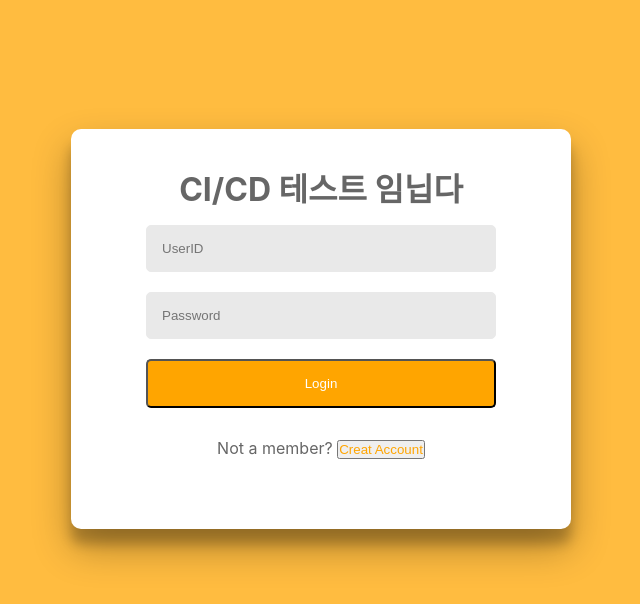
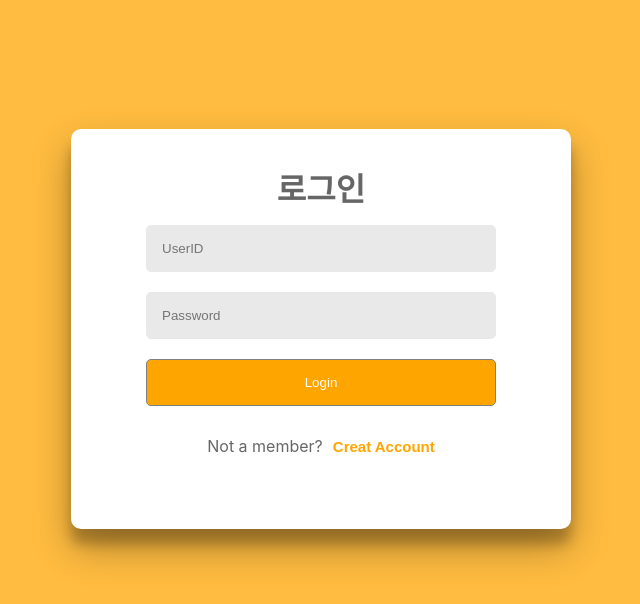
Before and after one commit to kimdowan123/wanted-pre-onboarding-frontend, a React (Create React App) app: page / in a window 1280 px wide. Shown: the top 604 px of the page, without its empty margins (319-959 px from the left). Built offline with nearby package versions, Linux system fonts and the light colour scheme.

Commit message:
로그인 페이지 styled components 적용

```diff
--- a/src/api/index.js
+++ b/src/api/index.js
@@ -1,4 +1,5 @@
 import { handleSignin, handleSignup } from './auth';
 import { getTodo, deleteTodo, addTodo, reviseTodo } from './todo';
 
-export { handleSignin, handleSignup, getTodo, deleteTodo, addTodo, reviseTodo };
+export { handleSignin, handleSignup };
+export { getTodo, deleteTodo, addTodo, reviseTodo };
--- a/src/page/login/LoginPage.js
+++ b/src/page/login/LoginPage.js
@@ -1,16 +1,25 @@
 import { useState } from 'react';
+import styled from 'styled-components';
 import SignUpModal from './components/SignUpModal';
 import SignIn from './components/SignIn';
+// import {Container} from ''
 
 function LoginPage() {
   const [modal, setModal] = useState(false);
   return (
-    <>
+    <Container>
       {/* 회원가입 모달 */}
       <SignUpModal modal={modal} setModal={setModal} />
       {/* 로그인페이지 */}
       <SignIn setModal={setModal} />
-    </>
+    </Container>
   );
 }
 export default LoginPage;
+
+const Container = styled.div`
+  width: 100vw;
+  height: 100vh;
+  background-color: #ffbc40;
+  padding: 1px;
+`;
--- a/src/page/login/components/SignIn.js
+++ b/src/page/login/components/SignIn.js
@@ -1,6 +1,7 @@
 import { useState } from 'react';
+import styled from 'styled-components';
 import { handleSignin } from '../../../api/index';
-import './SignIn.scss';
+// import './SignIn.scss';
 
 function SignIn(props) {
   const [userInfo, setUserInfo] = useState({
@@ -24,10 +25,9 @@ function SignIn(props) {
   };
 
   return (
-    <div className="loginPage">
-      <div className="loginContainer">
-        <h1>CI/CD 테스트 임닙다</h1>
-        <input
+    <SignInContainer>
+      <h1>로그인</h1>
+      <Input
         type="text"
         placeholder="UserID"
         onInput={(e) => {
@@ -36,7 +36,7 @@ function SignIn(props) {
           setUserInfo(box);
         }}
       />
-        <input
+      <Input
         type="password"
         placeholder="Password"
         onInput={(e) => {
@@ -45,18 +45,17 @@ function SignIn(props) {
           setUserInfo(box);
         }}
       />
-        <button
+      <LoginBtn
         type="button"
-          className="loginBtn"
         onClick={() => {
           loginFun();
         }}
       >
         Login
-        </button>
+      </LoginBtn>
 
-        <div className="loginAccount">
-          Not a member?{' '}
+      <SignUpBtn>
+        Not a member?
         <button
           type="button"
           className="loginAccountBtn"
@@ -65,12 +64,70 @@ function SignIn(props) {
             props.setModal(true);
           }}
         >
-            {' '}
           Creat Account
         </button>
-        </div>
-      </div>
-    </div>
+      </SignUpBtn>
+    </SignInContainer>
   );
 }
 export default SignIn;
+
+const SignInContainer = styled.div`
+  background-color: white;
+  text-align: center;
+  width: 500px;
+  height: 400px;
+  margin: 0 auto;
+  border-radius: 10px;
+  margin-top: 10%;
+  padding-top: 20px;
+  box-shadow: 0 19px 38px rgba(0, 0, 0, 0.3), 0 15px 12px rgba(0, 0, 0, 0.22);
+
+  h1 {
+    padding: 15px;
+    color: #666666;
+  }
+`;
+
+const Input = styled.input`
+  border: 1px solid #e9e9e9;
+  background-color: #e9e9e9;
+  width: 350px;
+  padding: 15px;
+  margin: 0 auto;
+  margin-bottom: 20px;
+  border-radius: 5px;
+`;
+
+const LoginBtn = styled.button`
+  width: 350px;
+  border: 1px solid grey;
+  border-radius: 5px;
+  margin: 0 auto;
+  padding: 15px;
+  background-color: orange;
+  color: white;
+  cursor: pointer;
+  &:hover {
+    background-color: orangered;
+  }
+`;
+
+const SignUpBtn = styled.div`
+  margin-top: 20px;
+  padding: 10px;
+  color: #666666;
+
+  button {
+    background-color: white;
+    font-weight: bold;
+    font-size: 15px;
+    border: none;
+    margin-left: 10px;
+    color: orange;
+    cursor: pointer;
+    &:hover {
+      color: orangered;
+    }
+  }
+`;
--- a/src/page/login/components/SignIn.scss
+++ /dev/null
@@ -1,64 +0,0 @@
-$main-BG: #ffbc40;
-$button-color: orange;
-$login-input-color: #e9e9e9;
-
-.loginPage {
-  background-color: $main-BG;
-  width: 100vw;
-  height: 100vh;
-  text-align: center;
-  padding: 1px;
-}
-
-.loginContainer {
-  background-color: white;
-  width: 500px;
-  height: 400px;
-  margin: 0 auto;
-  border-radius: 10px;
-  margin-top: 10%;
-  padding-top: 20px;
-  box-shadow: 0 19px 38px rgba(0, 0, 0, 0.3), 0 15px 12px rgba(0, 0, 0, 0.22);
-
-  h1 {
-    padding: 15px;
-    color: #666666;
-  }
-
-  input {
-    border: 1px solid $login-input-color;
-    background-color: $login-input-color;
-    width: 350px;
-    padding: 15px;
-    margin: 0 auto;
-    margin-bottom: 20px;
-    border-radius: 5px;
-  }
-}
-
-.loginBtn {
-  width: 350px;
-  border-radius: 5px;
-  margin: 0 auto;
-  padding: 15px;
-  background-color: $button-color;
-  color: white;
-  cursor: pointer;
-  &:hover {
-    background-color: orangered;
-  }
-}
-
-.loginAccount {
-  margin-top: 20px;
-  padding: 10px;
-  color: #666666;
-
-  .loginAccountBtn {
-    color: $button-color;
-    cursor: pointer;
-    &:hover {
-      color: orangered;
-    }
-  }
-}
```
Also changed, not shown: src/page/login/styled.js (added). Lines whose indentation alone changed are shown as unchanged.
